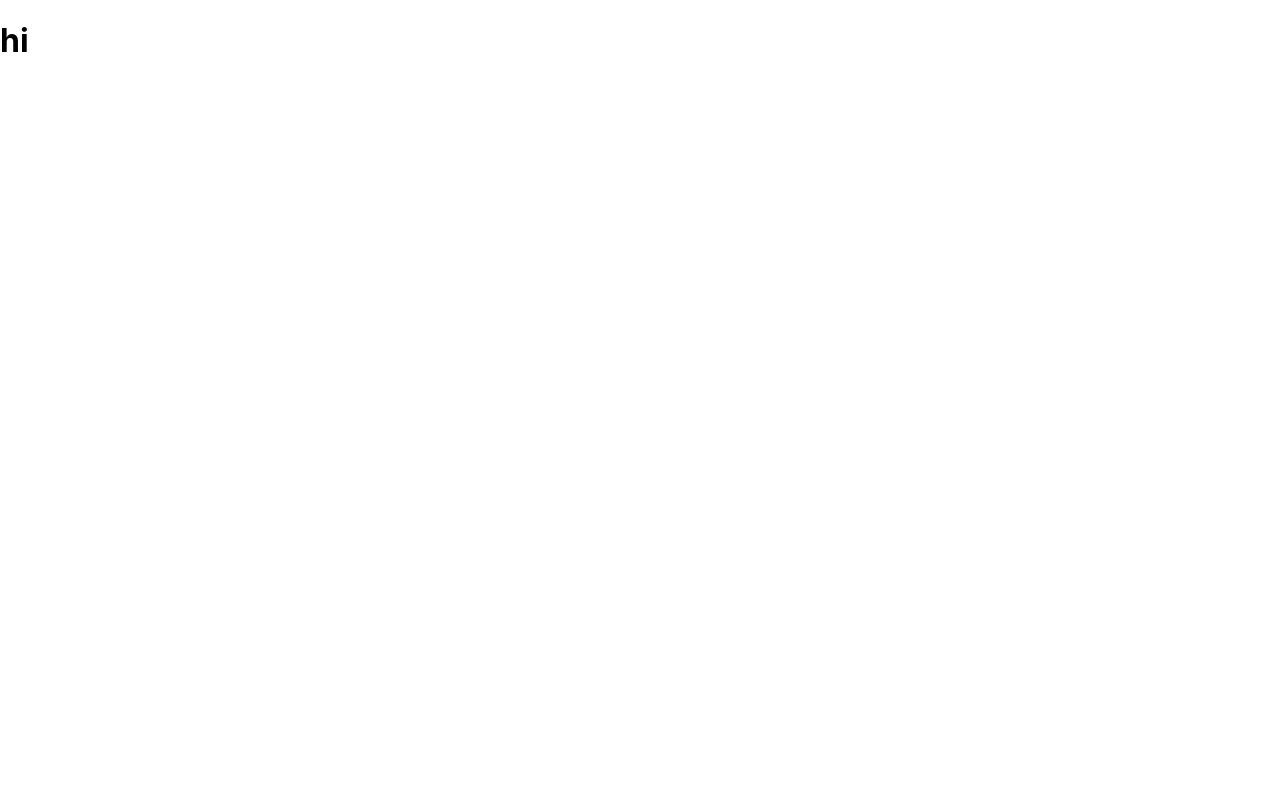
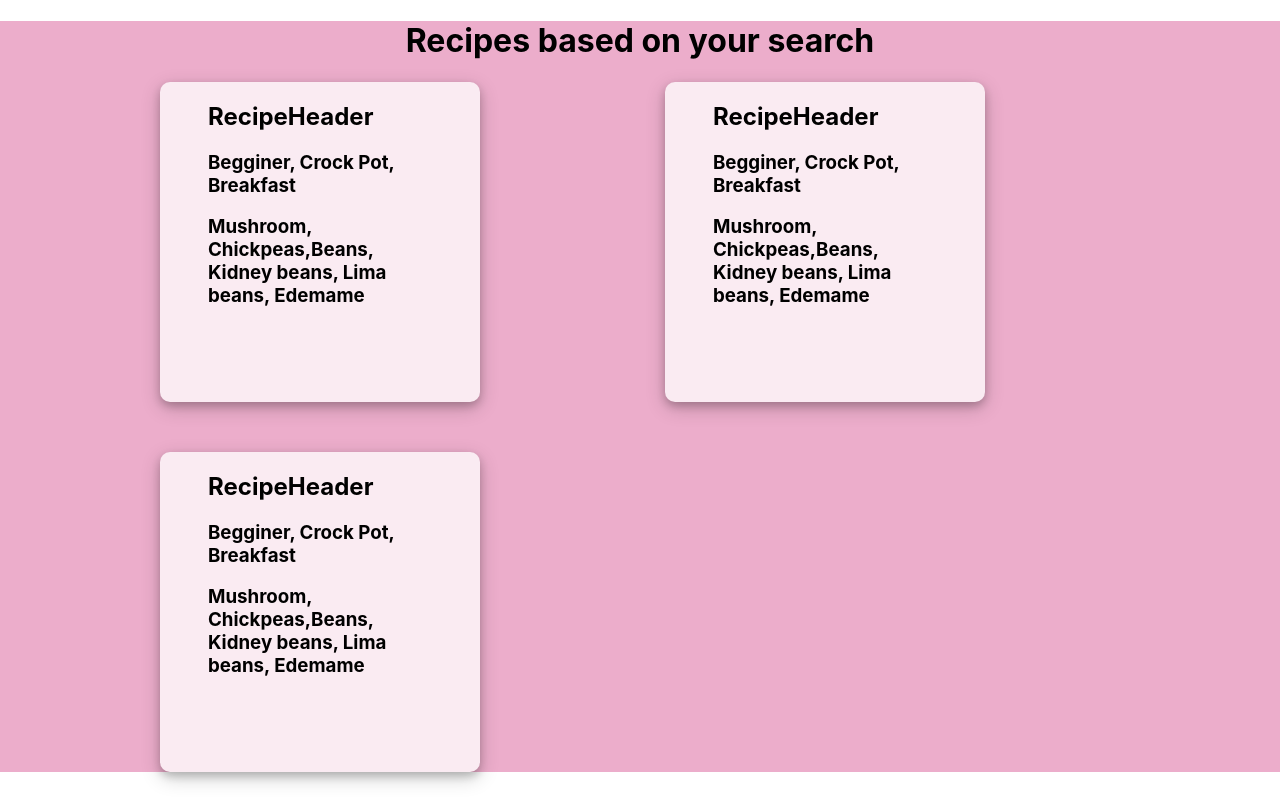
Before and after one commit to bethjm/recipealgo_frontend, a React (Create React App) app: page /recipes in a window 1280 px wide. Built offline with nearby package versions, Linux system fonts and the light colour scheme.

Commit message:
completed styling for recipe card

```diff
--- a/src/App.css
+++ b/src/App.css
@@ -0,0 +1,3 @@
+.App {
+  background-color: #ecadcb;
+}
--- a/src/components/ListOfRecipes.css
+++ b/src/components/ListOfRecipes.css
@@ -0,0 +1,30 @@
+.ListOfRecipes {
+  background-color: #ecadcb;
+  height: 100%;
+  padding-left: 10rem;
+  padding-right: 10rem;
+}
+
+.ListOfRecipes .ListOfRecipes_Container h1 {
+  text-align: center;
+}
+
+.ListOfRecipes .cards_container {
+  width: 100%;
+  display: grid;
+  column-gap: 50px;
+  row-gap: 50px;
+  grid-template-columns: auto auto auto;
+}
+
+@media screen and (max-width: 1300px) {
+  .ListOfRecipes .cards_container {
+    grid-template-columns: auto auto;
+  }
+}
+
+@media screen and (max-width: 800px) {
+  .ListOfRecipes .cards_container {
+    grid-template-columns: auto;
+  }
+}
--- a/src/components/ListOfRecipes.js
+++ b/src/components/ListOfRecipes.js
@@ -1,10 +1,18 @@
 import "./ListOfRecipes.css";
 
+import RecipeCard from "./UI/Recipes/RecipeCard";
+
 function ListOfRecipes() {
-  // hook up restful routes
   return (
-    <div className="ListOfRecipes_Container">
-      <h1>hi</h1>
+    <div className="ListOfRecipes">
+      <div className="ListOfRecipes_Container">
+        <h1>Recipes based on your search</h1>
+        <div className="cards_container">
+          <RecipeCard />
+          <RecipeCard />
+          <RecipeCard />
+        </div>
+      </div>
     </div>
   );
 }
--- a/src/components/UI/Recipes/RecipeCard.css
+++ b/src/components/UI/Recipes/RecipeCard.css
@@ -0,0 +1,19 @@
+.RecipeCard {
+  background-color: #faebf2;
+  width: 20rem;
+  height: 20rem;
+  border-radius: 10px;
+  display: flex;
+  justify-content: center;
+  overflow: hidden;
+  box-shadow: 0 4px 8px 0 rgba(0, 0, 0, 0.2), 0 6px 20px 0 rgba(0, 0, 0, 0.19);
+}
+
+.RecipeCard:hover {
+  width: 21rem;
+  height: 21rem;
+}
+
+.RecipeCard .RecipeCard_Container {
+  width: 70%;
+}
--- a/src/components/UI/Recipes/RecipeCard.js
+++ b/src/components/UI/Recipes/RecipeCard.js
@@ -1,10 +1,17 @@
 import "./RecipeCard.css";
 
+import RecipeHeader from "./RecipeHeader";
+import RecipeIngredients from "./RecipeIngredients";
+import RecipeOther from "./RecipeOther";
+
 function RecipeCard() {
-  // hook up restful routes
   return (
-    <div className="RecipeCard_Container">
-      <h1>hi</h1>
+    <div className="RecipeCard">
+      <div className="RecipeCard_Container">
+        <RecipeHeader />
+        <RecipeOther />
+        <RecipeIngredients />
+      </div>
     </div>
   );
 }
--- /dev/null
+++ b/src/components/UI/Recipes/RecipeHeader.css
@@ -0,0 +1,3 @@
+.RecipeHeader h2:hover {
+  text-decoration: underline;
+}
--- a/src/components/UI/Recipes/RecipeHeader.js
+++ b/src/components/UI/Recipes/RecipeHeader.js
@@ -2,8 +2,10 @@ import "./RecipeHeader.css";
 
 function RecipeHeader() {
   return (
-    <div className="RecipeHeader_Container">
-      <h1>hi</h1>
+    <div className="RecipeHeader">
+      <div className="RecipeHeader_Container">
+        <h2>RecipeHeader</h2>
+      </div>
     </div>
   );
 }
--- a/src/components/UI/Recipes/RecipeIngredients.js
+++ b/src/components/UI/Recipes/RecipeIngredients.js
@@ -1,10 +1,12 @@
-import "./RecipeIngredients.css";
+// import "./RecipeIngredients.css";
 
 function RecipeIngredients() {
   // hook up restful routes
   return (
-    <div className="RecipeIngredients_Container">
-      <h1>hi</h1>
+    <div className="RecipeIngredients">
+      <div className="RecipeIngredients_Container">
+        <h3>Mushroom, Chickpeas,Beans, Kidney beans, Lima beans, Edemame</h3>
+      </div>
     </div>
   );
 }
--- /dev/null
+++ b/src/components/UI/Recipes/RecipeOther.js
@@ -0,0 +1,14 @@
+// import "./RecipeOther.css";
+
+function RecipeOther() {
+  // hook up restful routes
+  return (
+    <div className="RecipeOther">
+      <div className="RecipeOther_Container">
+        <h3>Begginer, Crock Pot, Breakfast</h3>
+      </div>
+    </div>
+  );
+}
+
+export default RecipeOther;
```
